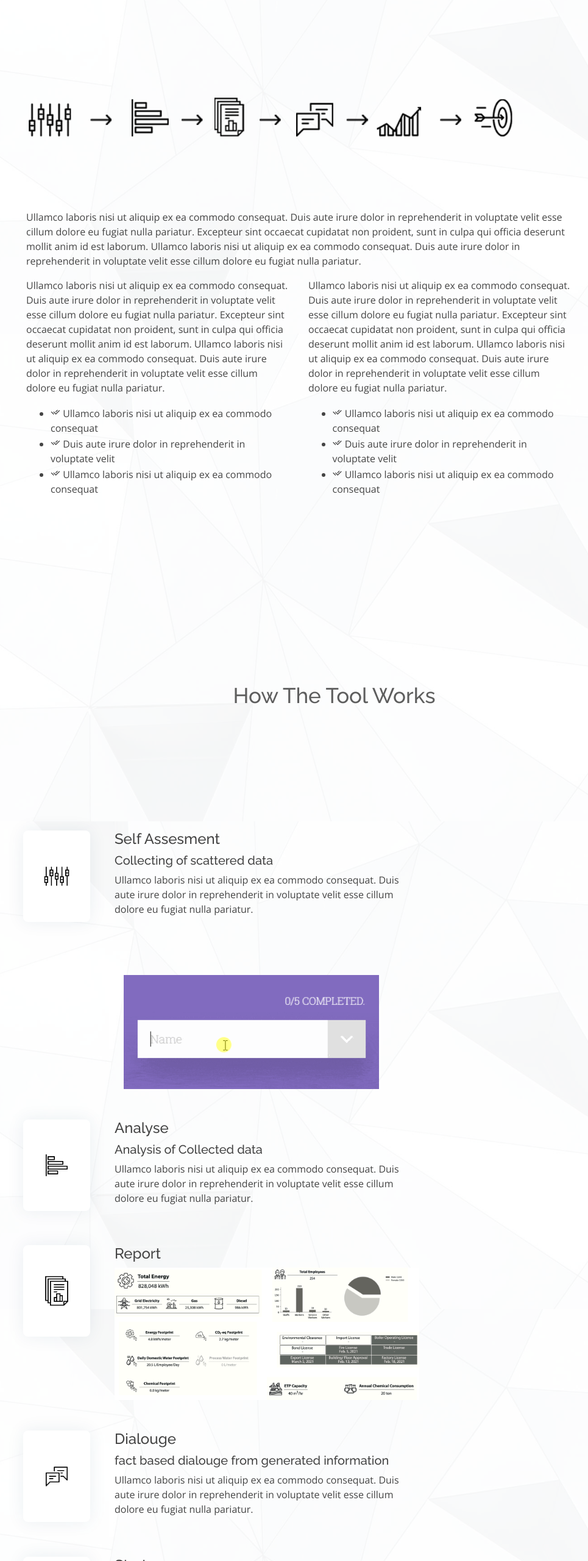
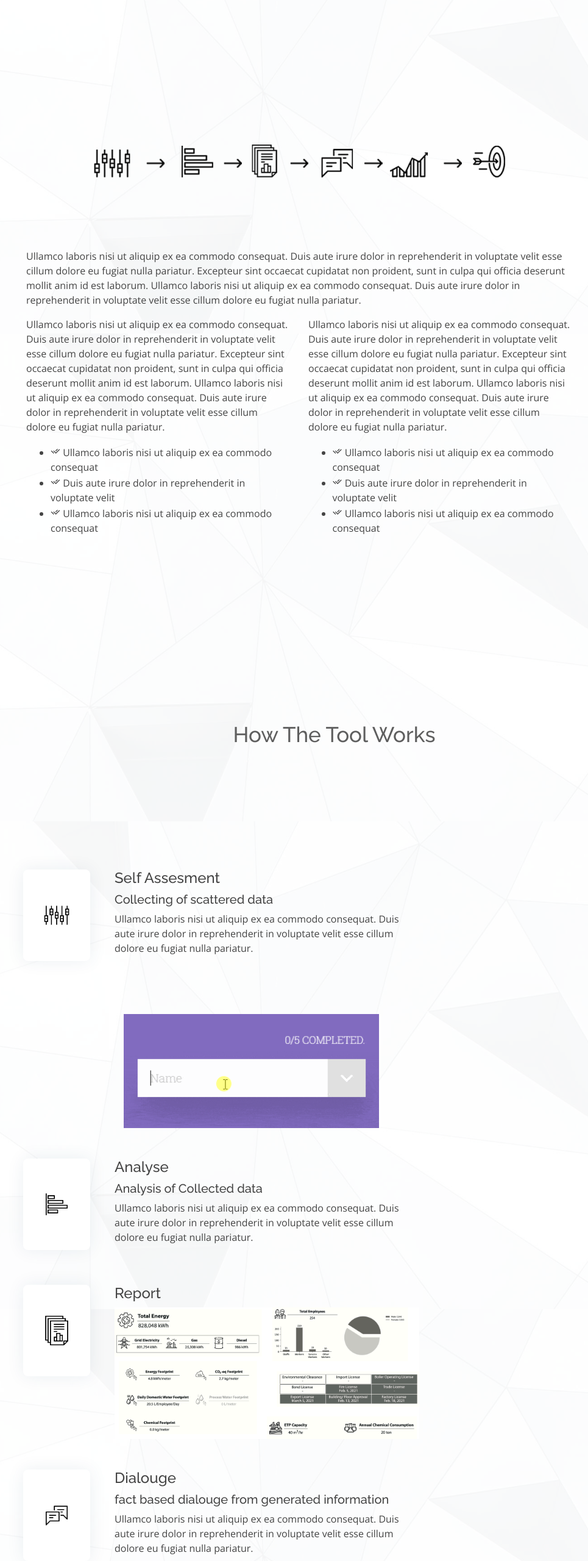
Before and after one commit to Meraj-Kazi/The-Umbertine, a plain HTML site: page index.html in a window 1280 px wide. Shown: the part 1671-4231 px from the top of the page at 61% size, without its empty margins (242-1207 px from the left). Drawn offline with nearby package versions, Linux system fonts and the light colour scheme.

Commit message:
minor change

```diff
--- a/index.html
+++ b/index.html
@@ -253,13 +253,13 @@
                 <div class="container position-relative" data-aos="fade-up" data-aos-delay="100">
 
                     <div class="row icon-boxes">
-                        <div class="col-lg-2" data-aos="zoom-in" data-aos-delay="200">
+                        <div class="col-md-3" data-aos="zoom-in" data-aos-delay="200">
                             <!-- BLANK DIV -->
                         </div>
                         <div class="col-md-8 d-flex align-items-stretch" data-aos="zoom-in" data-aos-delay="200">
-                            <img src="assets/img/tool-icons-2.png" style="width: 800px; height: auto;">
-                        </div>
-                        <div class="col-lg-2" data-aos="zoom-in" data-aos-delay="200">
+                            <img class="container" src="assets/img/tool-icons-2.png">
+                        </div>
+                        <div class="col-md-1" data-aos="zoom-in" data-aos-delay="200">
                             <!-- BLANK DIV -->
                         </div>
 
@@ -458,7 +458,7 @@
                             </div>
                             <div class="col-md-7 text-left" data-aos="zoom-in" data-aos-delay="300">
                                 <h4>Report</h4>
-                                <img src="assets/img/tool/report-2.PNG" style="width: 500px; height: auto;">
+                                <img src="assets/img/tool/report-2.png" style="width: 500px; height: auto;">
                             </div>
                         </div>
 
```
